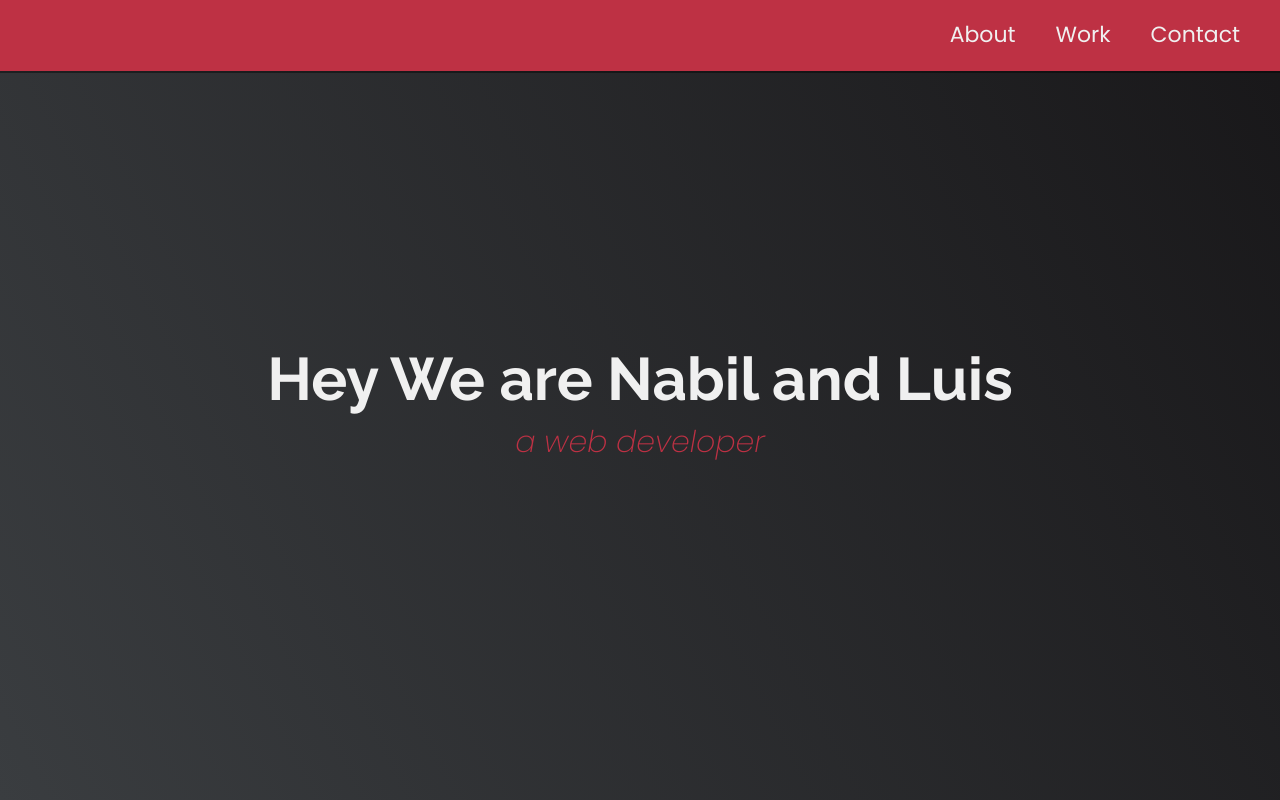
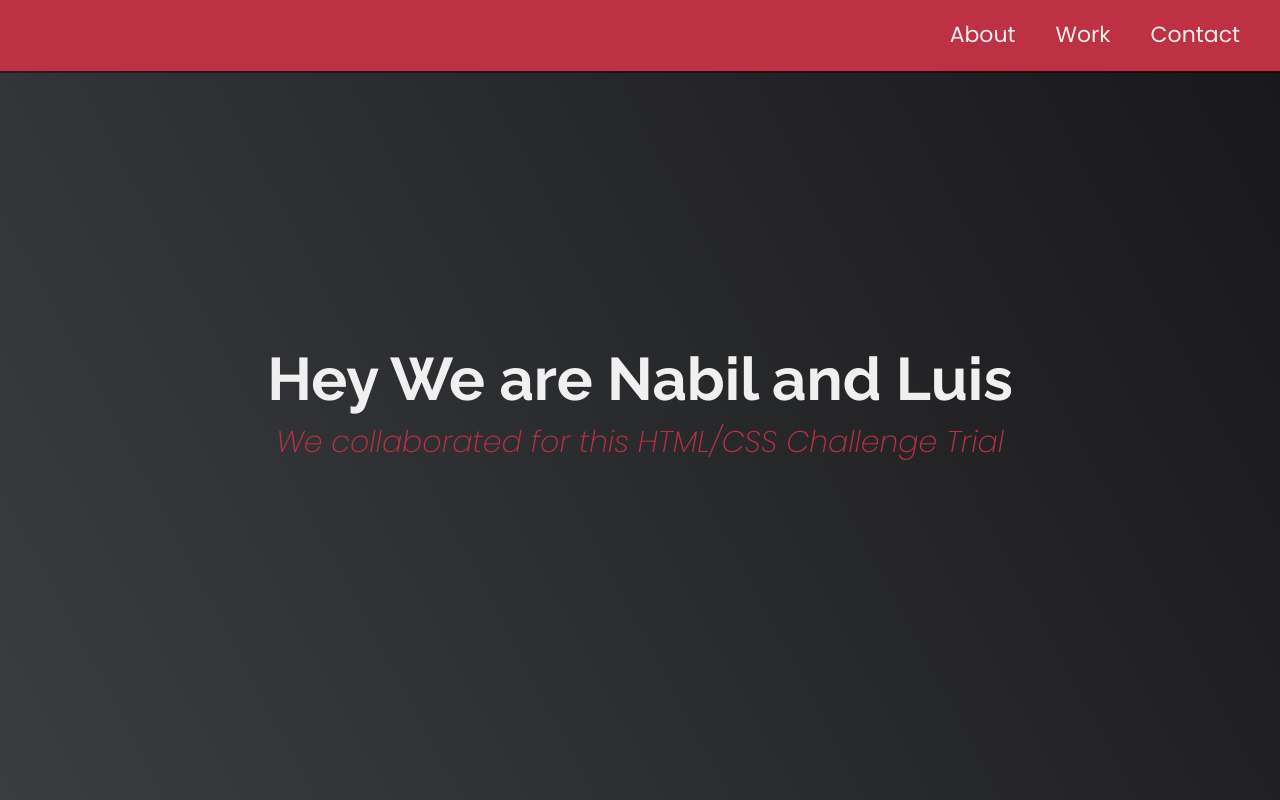
Before and after one commit to mkhamisnab/nabil-luis-microverse-collaborative-trial, a plain HTML site: page index.html in a window 1280 px wide. Shown: the top 800 px of the page. Drawn offline with Linux system fonts and the light colour scheme.

Commit message:
added a line of text

```diff
--- a/index.html
+++ b/index.html
@@ -41,7 +41,7 @@
 
     <section id="welcome-section" class="welcome-section">
       <h1>Hey We are Nabil and Luis</h1>
-      <p>a web developer</p>
+      <p>We collaborated for this HTML/CSS Challenge Trial</p>
     </section>
 
     <!-- END WELCOME SECTION -->
```
